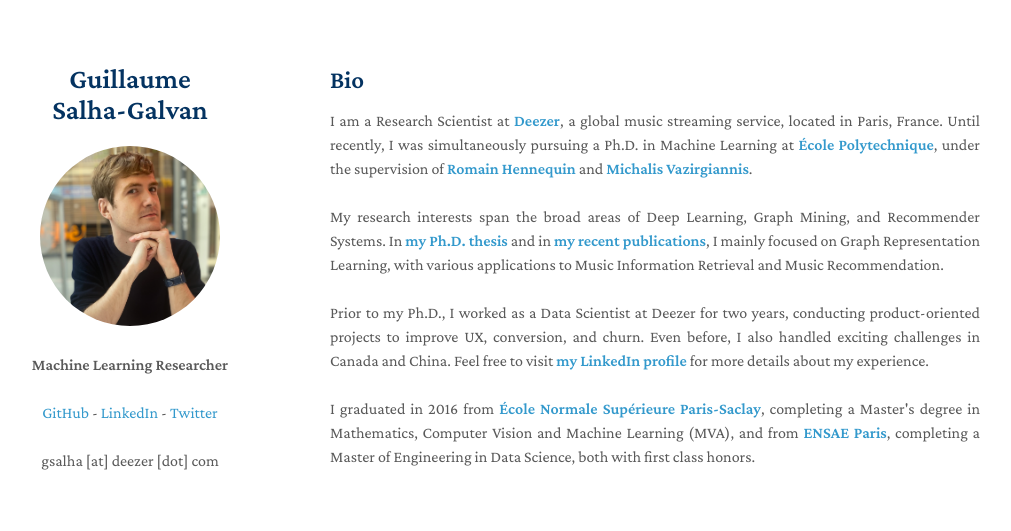
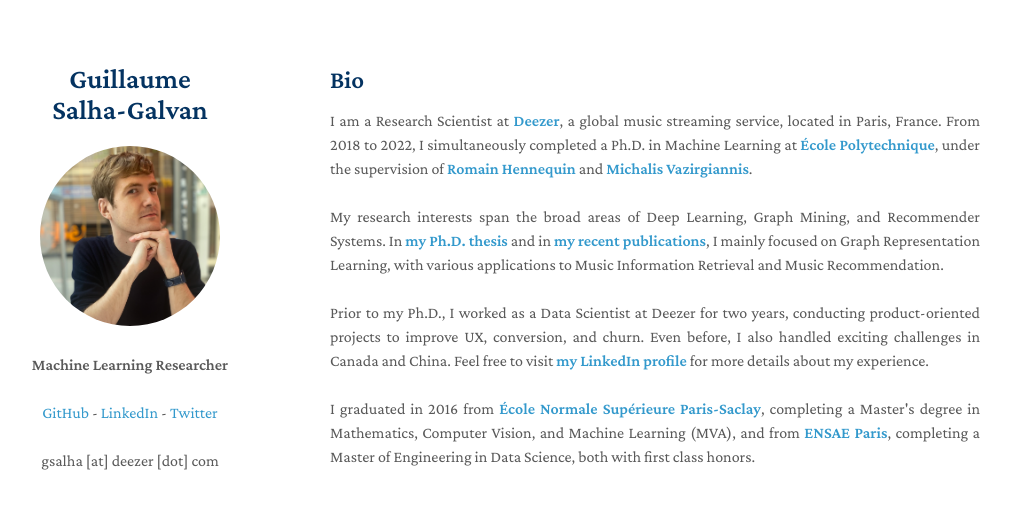
Before and after one commit to GuillaumeSalhaGalvan/GuillaumeSalhaGalvan.github.io, a Jekyll site: the page built from index.md, in a window 1280 px wide and 900 px high. Shown: the top 531 px of the window, without its empty margins (140-1151 px from the left). Built offline with Jekyll 4.4.1, drawn with Linux system fonts in a browser that asks for light colours; our own code applies the rules of GitHub Pages for plain Markdown files; a script that is not in the unit is left out.

Commit message:
Update index.md

```diff
--- a/index.md
+++ b/index.md
@@ -1,13 +1,13 @@
 ## Bio
 
-<p style="text-align:justify">I am a Research Scientist at <a href="https://research.deezer.com/" target="_blank"><b>Deezer</b></a>, a global music streaming service, located in Paris, France. Until recently, I was simultaneously pursuing a Ph.D. in Machine Learning at <a href="https://www.polytechnique.edu/en" target="_blank"><b>École Polytechnique</b></a>, under the supervision of <a href="https://scholar.google.fr/citations?user=IqPE_AUAAAAJ&hl=fr&authuser=1" target="_blank"><b>Romain Hennequin</b></a> and <a href="https://scholar.google.fr/citations?user=aWGJYcMAAAAJ&hl=fr&authuser=1" target="_blank"><b>Michalis Vazirgiannis</b></a>. <br><br>
+<p style="text-align:justify">I am a Research Scientist at <a href="https://research.deezer.com/" target="_blank"><b>Deezer</b></a>, a global music streaming service, located in Paris, France. From 2018 to 2022, I simultaneously completed a Ph.D. in Machine Learning at <a href="https://www.polytechnique.edu/en" target="_blank"><b>École Polytechnique</b></a>, under the supervision of <a href="https://scholar.google.fr/citations?user=IqPE_AUAAAAJ&hl=fr&authuser=1" target="_blank"><b>Romain Hennequin</b></a> and <a href="https://scholar.google.fr/citations?user=aWGJYcMAAAAJ&hl=fr&authuser=1" target="_blank"><b>Michalis Vazirgiannis</b></a>. <br><br>
 
 My research interests span the broad areas of Deep Learning, Graph Mining, and Recommender Systems.
 In <a href="https://guillaumesalhagalvan.com/doc/phdthesis_gsalhagalvan.pdf" target="_blank"><b>my Ph.D. thesis</b></a> and in <a href="https://scholar.google.fr/citations?hl=fr&authuser=1&user=BFT8u-oAAAAJ" target="_blank"><b>my recent publications</b></a>, I mainly focused on Graph Representation Learning, with various applications to Music Information Retrieval and Music Recommendation. <br><br>
 
 Prior to my Ph.D., I worked as a Data Scientist at Deezer for two years, conducting product-oriented projects to improve UX, conversion, and churn. Even before, I also handled exciting challenges in Canada and China. Feel free to visit <a href="https://www.linkedin.com/in/guillaumesalhagalvan/" target="_blank"><b>my LinkedIn profile</b></a> for more details about my experience. <br><br>
 
-I graduated in 2016 from <a href="http://math.ens-paris-saclay.fr/version-francaise/formations/master-mva/contenus-/master-mva-cours-2019-2020-161721.kjsp?RH=1242423437162" target="_blank"><b>École Normale Supérieure Paris-Saclay</b></a>, completing a Master's degree in Mathematics, Computer Vision and Machine Learning (MVA), and from <a href="https://www.ensae.fr/en/" target="_blank"><b>ENSAE Paris</b></a>, completing a Master of Engineering in Data Science, both with first class honors. </p>
+I graduated in 2016 from <a href="http://math.ens-paris-saclay.fr/version-francaise/formations/master-mva/contenus-/master-mva-cours-2019-2020-161721.kjsp?RH=1242423437162" target="_blank"><b>École Normale Supérieure Paris-Saclay</b></a>, completing a Master's degree in Mathematics, Computer Vision, and Machine Learning (MVA), and from <a href="https://www.ensae.fr/en/" target="_blank"><b>ENSAE Paris</b></a>, completing a Master of Engineering in Data Science, both with first class honors. </p>
 
 <br>
 
```
